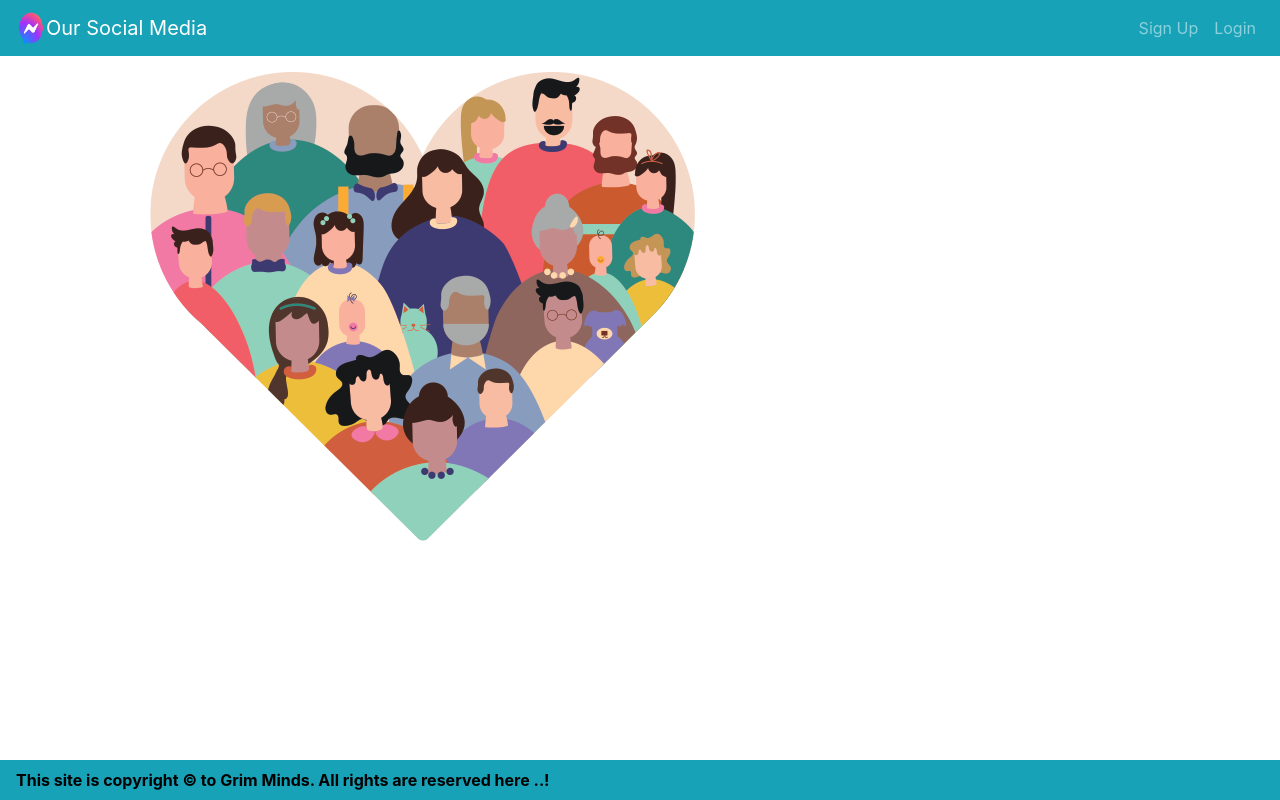
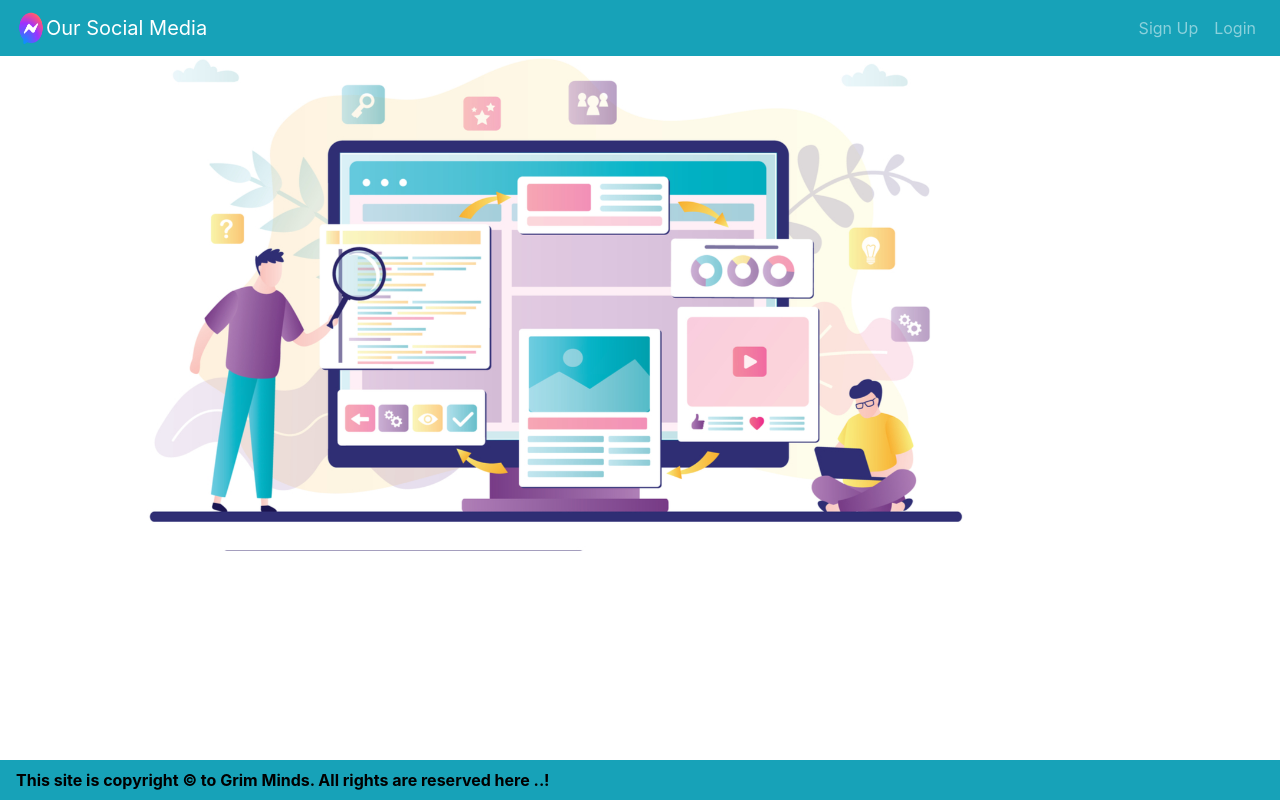
Before and after one commit to pvishnu1/ourAppSocialMedia, an Angular app: page /home in a window 1280 px wide. Built offline with nearby package versions, Linux system fonts and the light colour scheme.

Commit message:
updated fronted

```diff
--- a/src/app/home/home.component.html
+++ b/src/app/home/home.component.html
@@ -1,5 +1,43 @@
-<div class="col-lg-5 col-lg-offset-1">
+<!-- <div class="col-lg-5 col-lg-offset-1">
+     <div width="30" height="50">
+        <img src="assets/landing1.jpg" />
+    </div> -->
+
+    <!-- <div >
+        <img src="assets/landing1.jpg" />
+    </div>
+</div> -->
+
+<!-- <div class="col-lg-5 col-lg-offset-1">
+
     <div width="30" height="50">
-        <img src="assets/social-3.png" />
+        <img src="assets/socialimages.jpg" />
     </div>
+
+</div>  -->
+
+<!DOCTYPE html>
+<html lang="en">
+<head>
+<meta charset="utf-8">
+<style>
+img{
+max-width: 100%;
+max-height: 100%;
+display: block; /* remove extra space below image */
+}
+.box{
+width: 85%;
+
+
+}
+
+</style>
+</head>
+<body>
+<div class="box">
+<img src="assets/landing1.jpg" alt="Cloudy Sky">
 </div>
+
+</body>
+</html>
--- a/src/app/login/login.component.css
+++ b/src/app/login/login.component.css
@@ -31,5 +31,7 @@ label {
 }
 
 .col-md-12 {
-  background-image: url(../../assets/social-4.jpg);
+   /* margin:auto; */
+   background-image: url(../../assets/social-4.jpg);
+   /* background: linear-gradient(to right, rgba(251, 194, 235, 1), rgba(166, 193, 238, 1)) */
 }
--- a/src/app/timeline/timeline.component.css
+++ b/src/app/timeline/timeline.component.css
@@ -1,6 +1,7 @@
 body{
     margin-top:20px;
     background:#DCDCDC;
+    /* background:#ace6ee;  */
 }
 .content {
     padding: 35px 0px;
@@ -646,3 +647,7 @@ blockquote {
 .pagination {
     margin: 0px;
 }
+
+.col-lg{
+    background: linear-gradient(to right, rgba(251, 194, 235, 1), rgba(166, 193, 238, 1));
+}
--- a/src/app/timeline/timeline.component.html
+++ b/src/app/timeline/timeline.component.html
@@ -17,13 +17,13 @@
                        <ul class="list-inline">
                            <li>
                                <div class="info">
-                                   <p>Posted By  :</p>
+                                   <p>Posted By &nbsp;</p>
                                    <strong>{{post.userName}}</strong></div>
                            </li>
                            <li>
                                <div class="info">
-                                   <p>Posted on:</p>
-                                   <strong>{{post.postCreationDate}}</strong></div>
+                                   <p>Posted on &nbsp;</p>
+                                   <strong> &nbsp;{{post.postCreationDate}}</strong></div>
                            </li>
                        </ul>
                    </div>
```
Also changed, not shown: src/app/home/home.component.css (line endings or trailing spaces), src/app/login/login.component.html (line endings or trailing spaces), src/assets/landing.png (added), src/assets/landing1.jpg (added).
